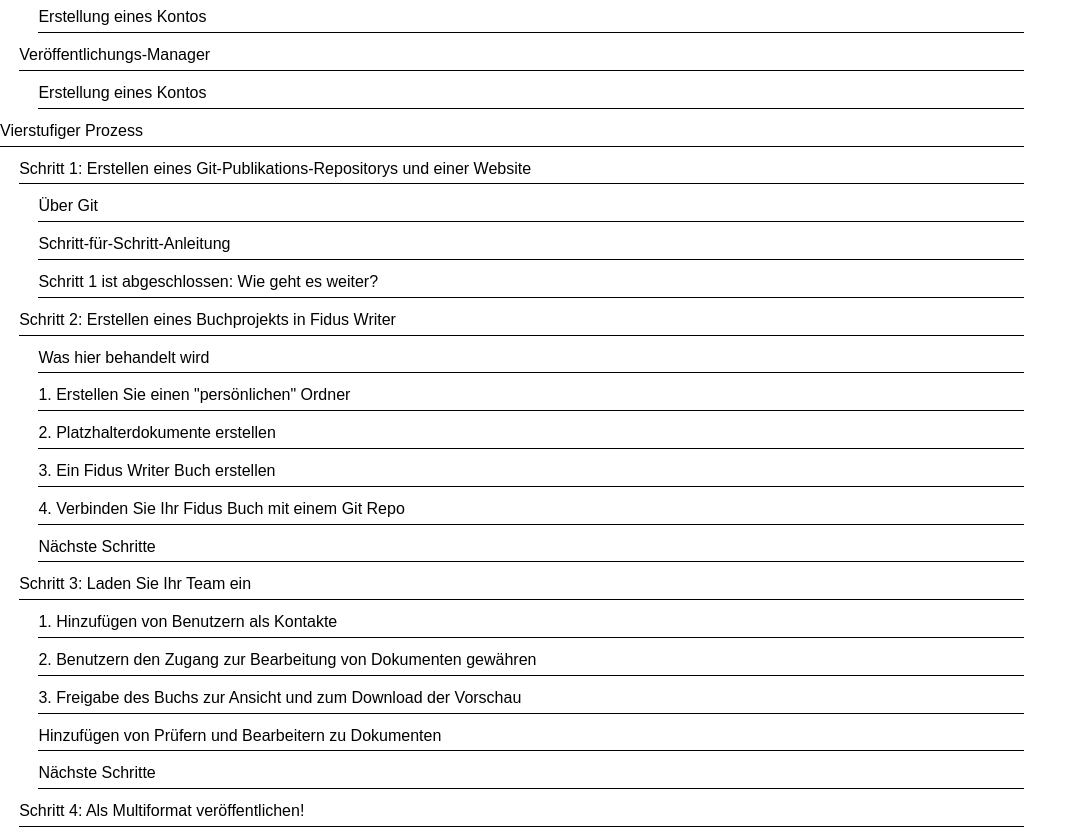
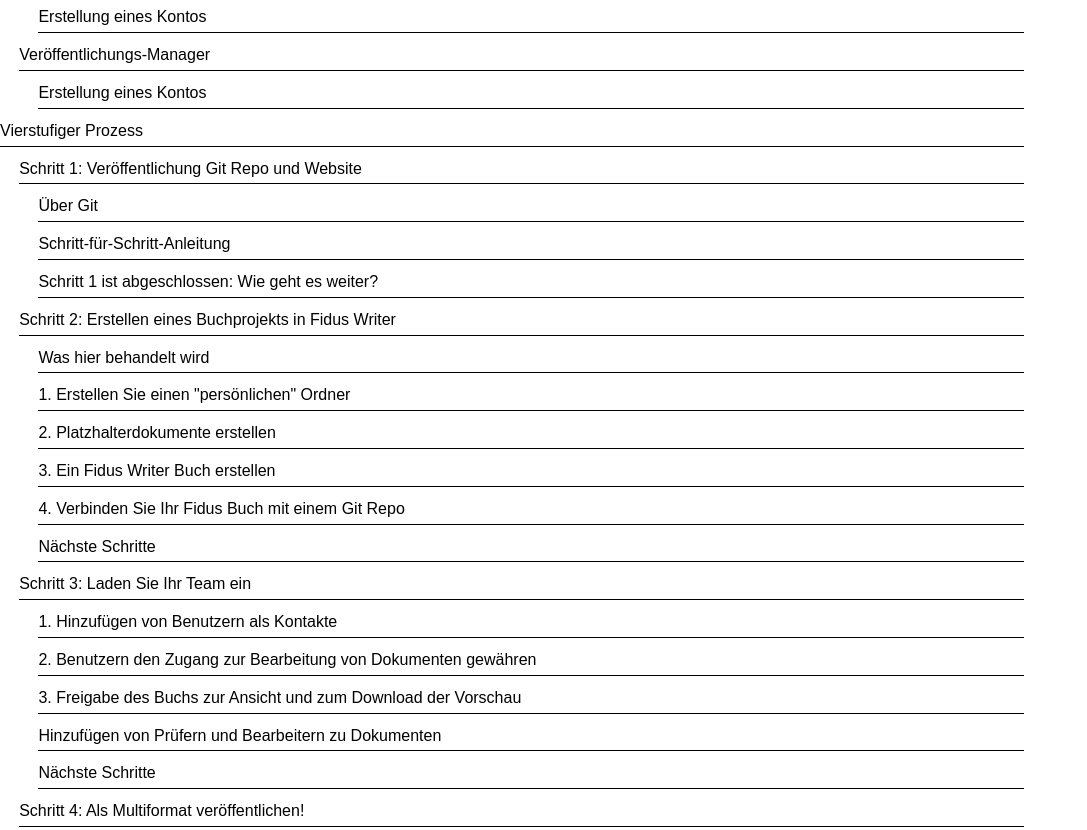
Before and after one commit to mrchristian/Manual-Style-Git-Template-EN, a plain HTML site: page uhtml/index.html in a window 1280 px wide. Shown: the part 1523-2353 px from the top of the page, without its empty margins (0-1087 px from the left). Drawn offline with Linux system fonts and the light colour scheme; files whose address does not match are found by name; a web font is replaced by a local one.

Commit message:
short title

```diff
--- a/uhtml/index.html
+++ b/uhtml/index.html
@@ -230,7 +230,7 @@
             <ol>
               <li>
                 <a href="#_3_0">
-                  Schritt 1: Erstellen eines Git-Publikations-Repositorys und einer Website
+                  Schritt 1: Veröffentlichung Git Repo und Website
                 </a>
                 <ol>
                   <li>
@@ -615,7 +615,7 @@
     </div>
     <section class="fnlist" role="doc-footnotes"></section>
     <h1 class="part">Vierstufiger Prozess </h1>
-    <div class="article-part article-title" id="_3_0">Schritt 1: Erstellen eines Git-Publikations-Repositorys und einer Website</div>
+    <div class="article-part article-title" id="_3_0">Schritt 1: Veröffentlichung Git Repo und Website</div>
     <div class="article-part article-richtext article-body">
       <p>Das Git-Repository (Repo) ist der Speicherort der von Ihnen erstellten Publikation, die sich im Internet befindet. Aus dem Repository kann auch eine Präsentations-Website erstellt werden, auf der ausgewählte Inhalte veröffentlicht werden. Wenn Ihr Repository aktualisiert wird, wird auch Ihre Website aktualisiert.</p>
       <figure id="F86948651" class="aligned-center image-width-100" data-aligned="center" data-width="100" data-category="photo"><img src="images/d80dc5a5-d385-4a3b-a03a-a752ff2686c9.png">
```
